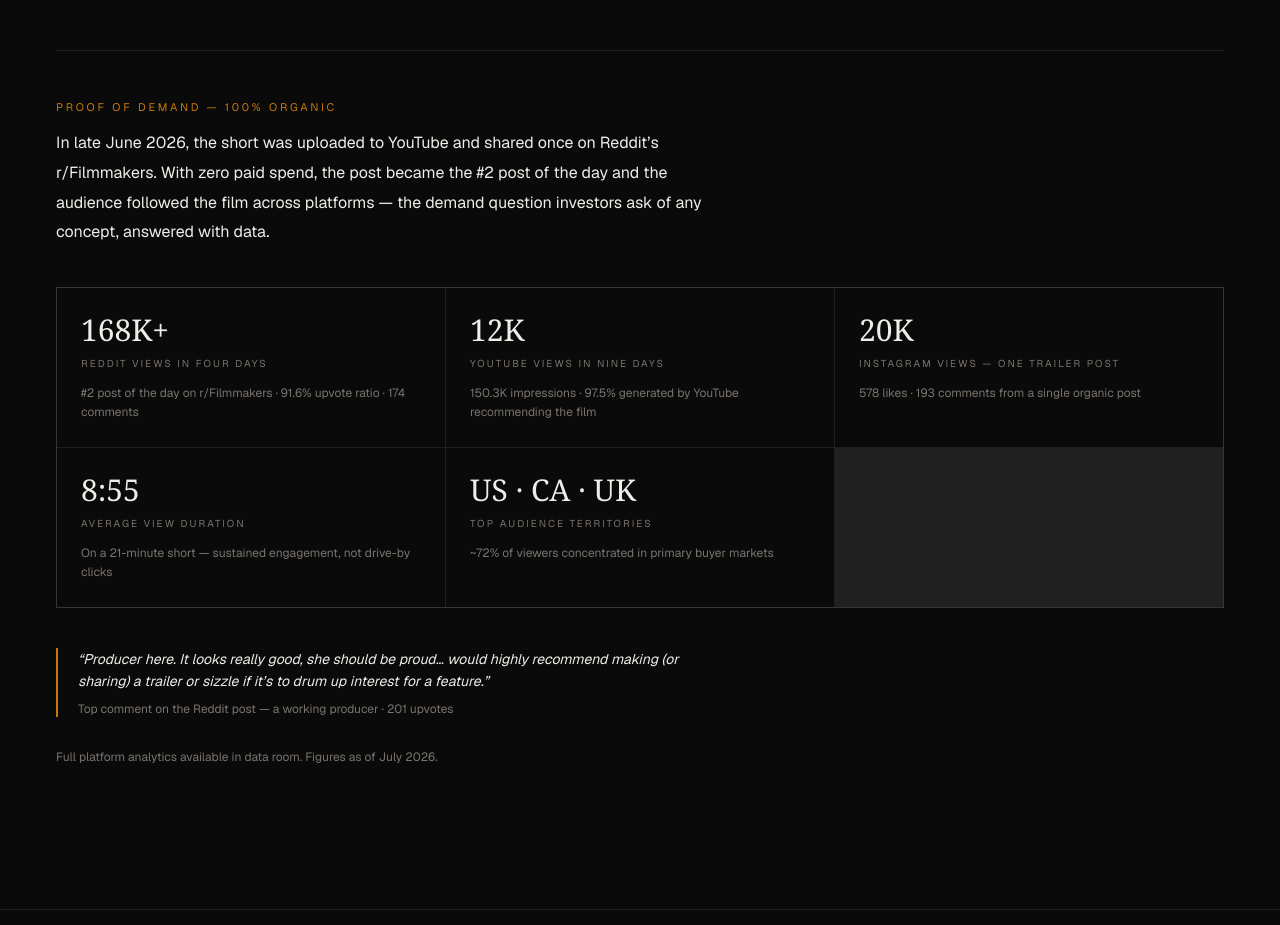
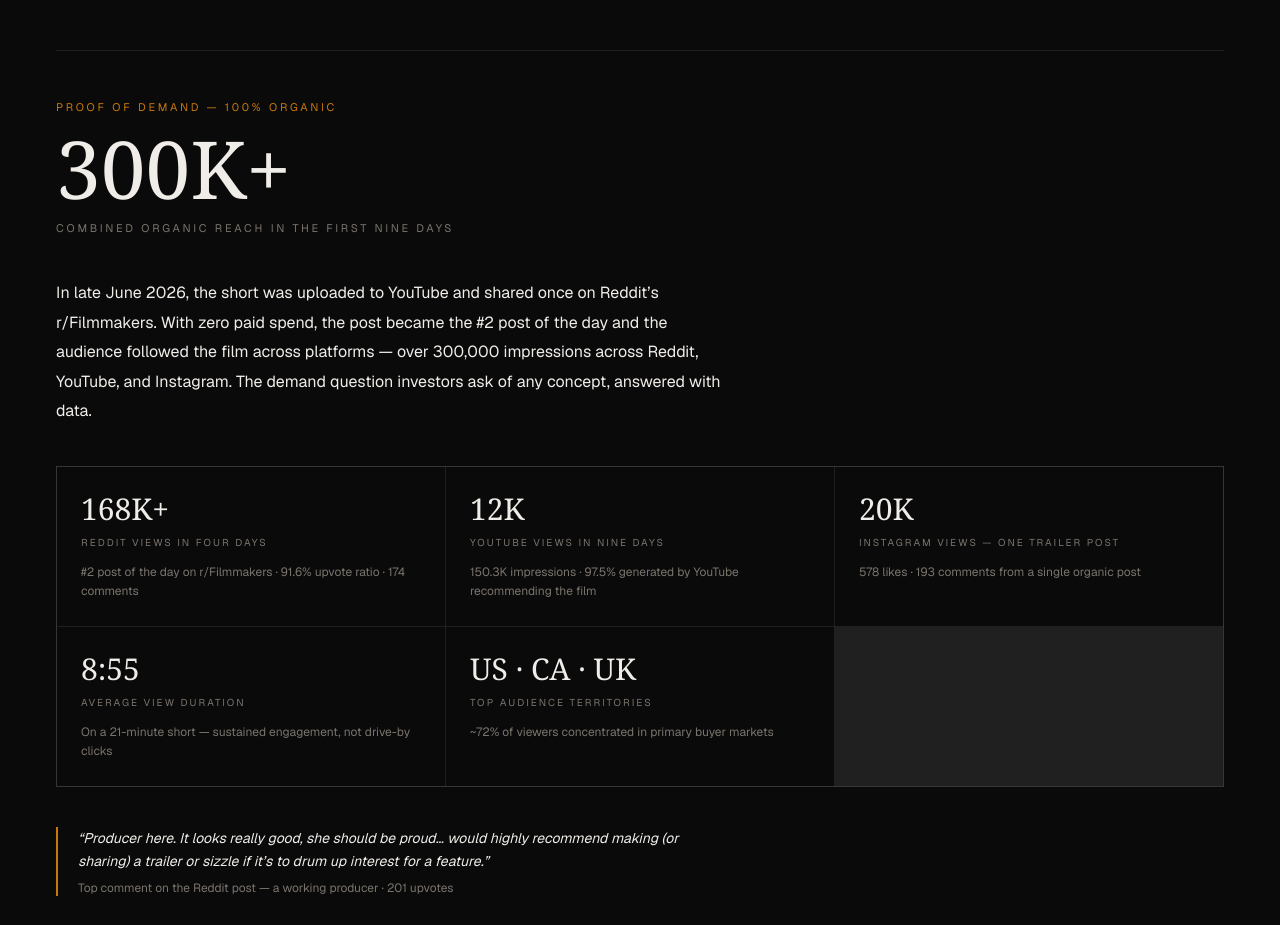
Before and after one commit to JadonFitz/botornot, a Next.js app: page / in a window 1280 px wide. Shown: the part 7700-8625 px from the top of the page. Built offline with nearby package versions, Linux system fonts and the light colour scheme; a web font is replaced by a local one.

Commit message:
Lead Proof of Demand with 300K+ combined organic reach headline stat
Co-Authored-By: Claude Fable 5 <noreply@anthropic.com>

```diff
--- a/app/components/sections/ShortSection.tsx
+++ b/app/components/sections/ShortSection.tsx
@@ -126,11 +126,22 @@ export default function ShortSection() {
             <h3 className="text-[11px] tracking-[0.25em] uppercase text-accent mb-3">
               Proof of Demand — 100% Organic
             </h3>
+            <div className="mb-10">
+              <p className="font-serif text-fg font-normal leading-none mb-3"
+                style={{ fontSize: 'clamp(3rem, 7vw, 5rem)' }}>
+                300K+
+              </p>
+              <p className="text-[11px] tracking-[0.25em] uppercase text-dim">
+                Combined organic reach in the first nine days
+              </p>
+            </div>
+
             <p className="text-fg text-base leading-[1.85] max-w-2xl mb-10">
               In late June 2026, the short was uploaded to YouTube and shared once on Reddit&rsquo;s
               r/Filmmakers. With zero paid spend, the post became the #2 post of the day and the
-              audience followed the film across platforms — the demand question investors ask of
-              any concept, answered with data.
+              audience followed the film across platforms — over 300,000 impressions across
+              Reddit, YouTube, and Instagram. The demand question investors ask of any concept,
+              answered with data.
             </p>
 
             <div className="grid sm:grid-cols-2 lg:grid-cols-3 gap-px bg-line border border-line mb-10">
```
